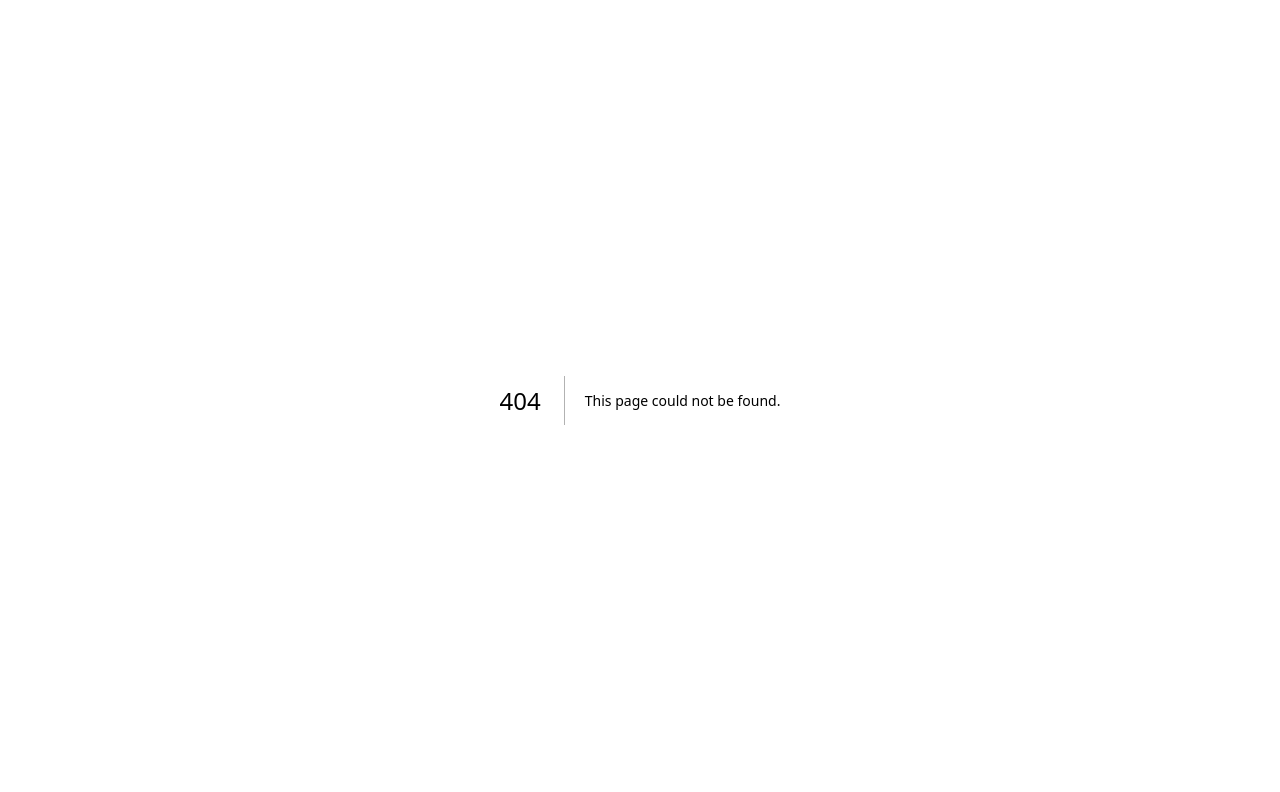
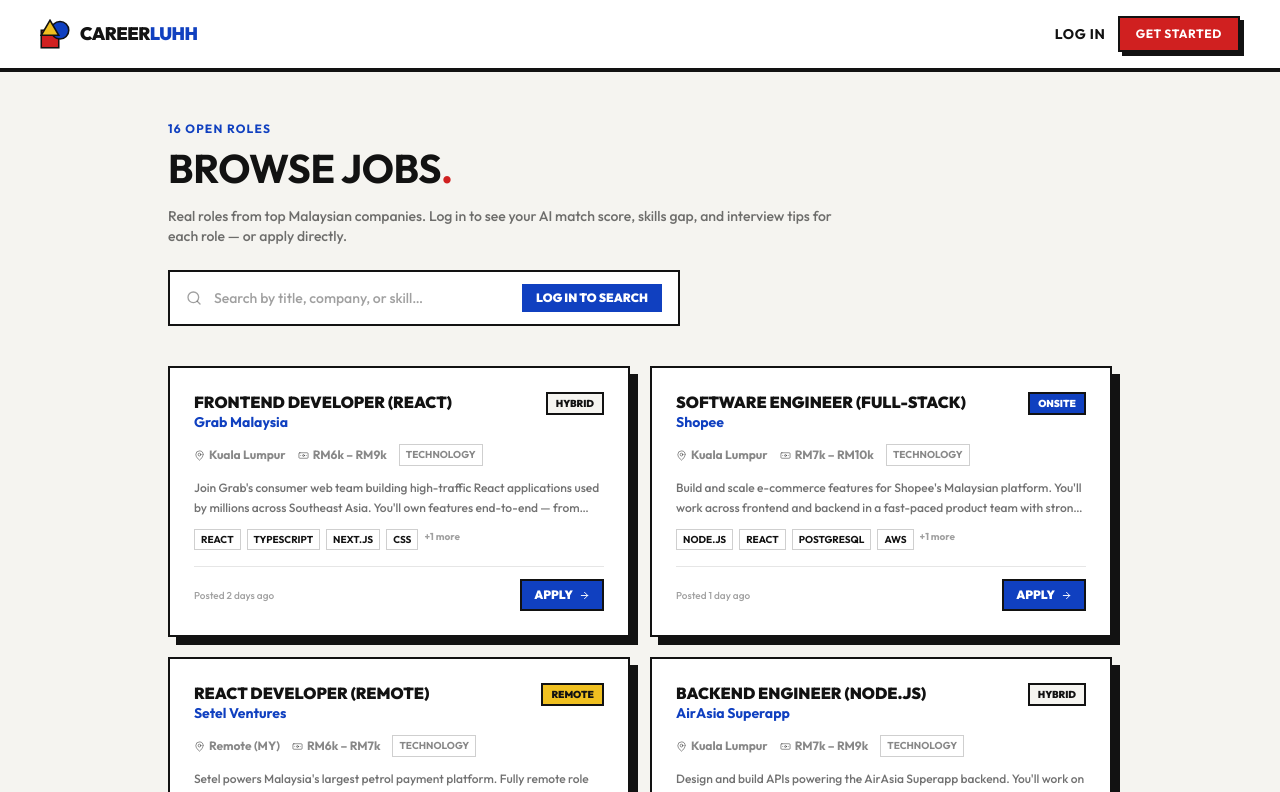
Before and after one commit to snsyaqirah/CareerLuhh, a Next.js app in the folder frontend/: page /jobs in a window 1280 px wide. Before the commit this address had no page. Shown: the top 792 px of the page. Built offline with nearby package versions, Linux system fonts and the light colour scheme.

Commit message:
feat: add Public Jobs page with job listings and enhanced user interaction

```diff
--- /dev/null
+++ b/frontend/app/jobs/page.tsx
@@ -0,0 +1,137 @@
+import Link from "next/link";
+import { MapPin, Banknote, Search, ArrowRight } from "lucide-react";
+import { LogoWordmark } from "@/components/bauhaus/GeometricLogo";
+import { jobListings } from "@/lib/mock-data/jobs";
+
+function fmtSalary(min: number, max: number) {
+  return `RM${(min / 1000).toFixed(0)}k – RM${(max / 1000).toFixed(0)}k`;
+}
+
+const MODE_COLOR: Record<string, string> = {
+  remote: "bg-yellow text-ink",
+  hybrid: "bg-canvas text-ink border-ink",
+  onsite: "bg-blue text-white",
+};
+
+export default function PublicJobsPage() {
+  return (
+    <main className="min-h-screen bg-canvas">
+      {/* Header */}
+      <header className="sticky top-0 z-50 flex items-center justify-between border-b-4 border-ink bg-white px-5 py-4 md:px-10">
+        <Link href="/"><LogoWordmark /></Link>
+        <nav className="flex items-center gap-3">
+          <Link href="/login" className="hidden text-sm font-bold uppercase tracking-wider hover:underline sm:block">Log In</Link>
+          <Link href="/register" className="btn-red px-4 py-2 text-xs">Get Started</Link>
+        </nav>
+      </header>
+
+      <div className="mx-auto max-w-5xl px-5 py-12 md:px-10">
+        {/* Hero */}
+        <div className="mb-10">
+          <p className="text-label mb-2 text-blue">{jobListings.length} open roles</p>
+          <h1 className="text-heading mb-4">Browse Jobs<span className="text-red">.</span></h1>
+          <p className="mb-6 max-w-2xl text-sm font-medium text-ink/60">
+            Real roles from top Malaysian companies. Log in to see your AI match score, skills gap, and interview tips for each role — or apply directly.
+          </p>
+
+          {/* Search hint */}
+          <div className="flex items-center gap-3 border-2 border-ink bg-white px-4 py-3 max-w-lg">
+            <Search size={16} className="shrink-0 text-ink/40" />
+            <span className="text-sm font-medium text-ink/40">Search by title, company, or skill…</span>
+            <Link href="/login" className="ml-auto shrink-0 border-2 border-blue bg-blue px-3 py-1 text-xs font-black uppercase text-white">
+              Log in to search
+            </Link>
+          </div>
+        </div>
+
+        {/* Job grid */}
+        <div className="grid gap-5 md:grid-cols-2">
+          {jobListings.map((job) => (
+            <div key={job.id} className="card border-2 border-ink hover:shadow-hard transition-shadow">
+              {/* Top */}
+              <div className="mb-3 flex items-start justify-between gap-2">
+                <div>
+                  <h2 className="font-black uppercase leading-tight">{job.title}</h2>
+                  <p className="text-sm font-bold text-blue">{job.company}</p>
+                </div>
+                <span className={`shrink-0 border-2 border-ink px-2 py-0.5 text-[10px] font-black uppercase ${MODE_COLOR[job.mode] ?? "bg-canvas text-ink"}`}>
+                  {job.mode}
+                </span>
+              </div>
+
+              {/* Meta */}
+              <div className="mb-3 flex flex-wrap gap-3 text-xs font-bold text-ink/50">
+                <span className="flex items-center gap-1"><MapPin size={11} /> {job.location}</span>
+                <span className="flex items-center gap-1"><Banknote size={11} /> {fmtSalary(job.salaryMin, job.salaryMax)}</span>
+                <span className="border border-ink/20 px-1.5 py-0.5 text-[10px] uppercase">{job.category}</span>
+              </div>
+
+              {/* Description */}
+              <p className="mb-3 text-xs font-medium leading-relaxed text-ink/60 line-clamp-2">
+                {job.description}
+              </p>
+
+              {/* Skills */}
+              <div className="mb-4 flex flex-wrap gap-1.5">
+                {job.skills.slice(0, 4).map((s) => (
+                  <span key={s} className="border border-ink/20 px-1.5 py-0.5 text-[10px] font-bold uppercase">
+                    {s}
+                  </span>
+                ))}
+                {job.skills.length > 4 && (
+                  <span className="text-[10px] font-bold text-ink/40">+{job.skills.length - 4} more</span>
+                )}
+              </div>
+
+              {/* CTA */}
+              <div className="flex items-center justify-between border-t border-ink/10 pt-3">
+                <span className="text-[10px] font-medium text-ink/40">Posted {job.postedAt}</span>
+                <Link href="/register" className="flex items-center gap-1.5 border-2 border-ink bg-blue px-3 py-1.5 text-xs font-black uppercase text-white hover:bg-blue/80">
+                  Apply <ArrowRight size={11} />
+                </Link>
+              </div>
+            </div>
+          ))}
+        </div>
+
+        {/* Login upsell */}
+        <div className="mt-12 border-4 border-ink bg-blue p-8 text-white">
+          <p className="text-label mb-2 text-yellow">Get more when you sign in</p>
+          <h2 className="text-heading mb-4 max-w-xl">
+            See your match score, skills gap, and interview tips for every role.
+          </h2>
+          <div className="grid gap-3 sm:grid-cols-3 mb-6">
+            {[
+              ["AI Match Score", "% match based on your skills + trajectory"],
+              ["Skills Gap", "Exactly which skills you're missing for each role"],
+              ["Interview Tips", "Company-specific prep — not generic advice"],
+            ].map(([title, desc]) => (
+              <div key={title as string} className="border-2 border-white/30 p-3">
+                <p className="font-black uppercase text-sm mb-1">{title}</p>
+                <p className="text-xs font-medium text-white/70">{desc}</p>
+              </div>
+            ))}
+          </div>
+          <div className="flex flex-wrap gap-4">
+            <Link href="/register" className="flex items-center gap-2 border-2 border-white bg-white px-5 py-2.5 text-sm font-black uppercase text-ink hover:bg-yellow">
+              Create Free Account <ArrowRight size={15} />
+            </Link>
+            <Link href="/login" className="flex items-center gap-2 border-2 border-white px-5 py-2.5 text-sm font-black uppercase text-white hover:bg-white/10">
+              Log In
+            </Link>
+          </div>
+        </div>
+      </div>
+
+      {/* Footer */}
+      <footer className="mt-8 flex flex-col items-center justify-between gap-4 border-t-4 border-ink bg-ink px-5 py-8 text-white md:flex-row md:px-10">
+        <LogoWordmark light />
+        <div className="flex gap-6 text-xs font-bold text-white/50">
+          <Link href="/privacy" className="hover:text-white">Privacy Policy</Link>
+          <Link href="/terms" className="hover:text-white">Terms</Link>
+          <Link href="/" className="hover:text-white">Home</Link>
+        </div>
+      </footer>
+    </main>
+  );
+}
```
